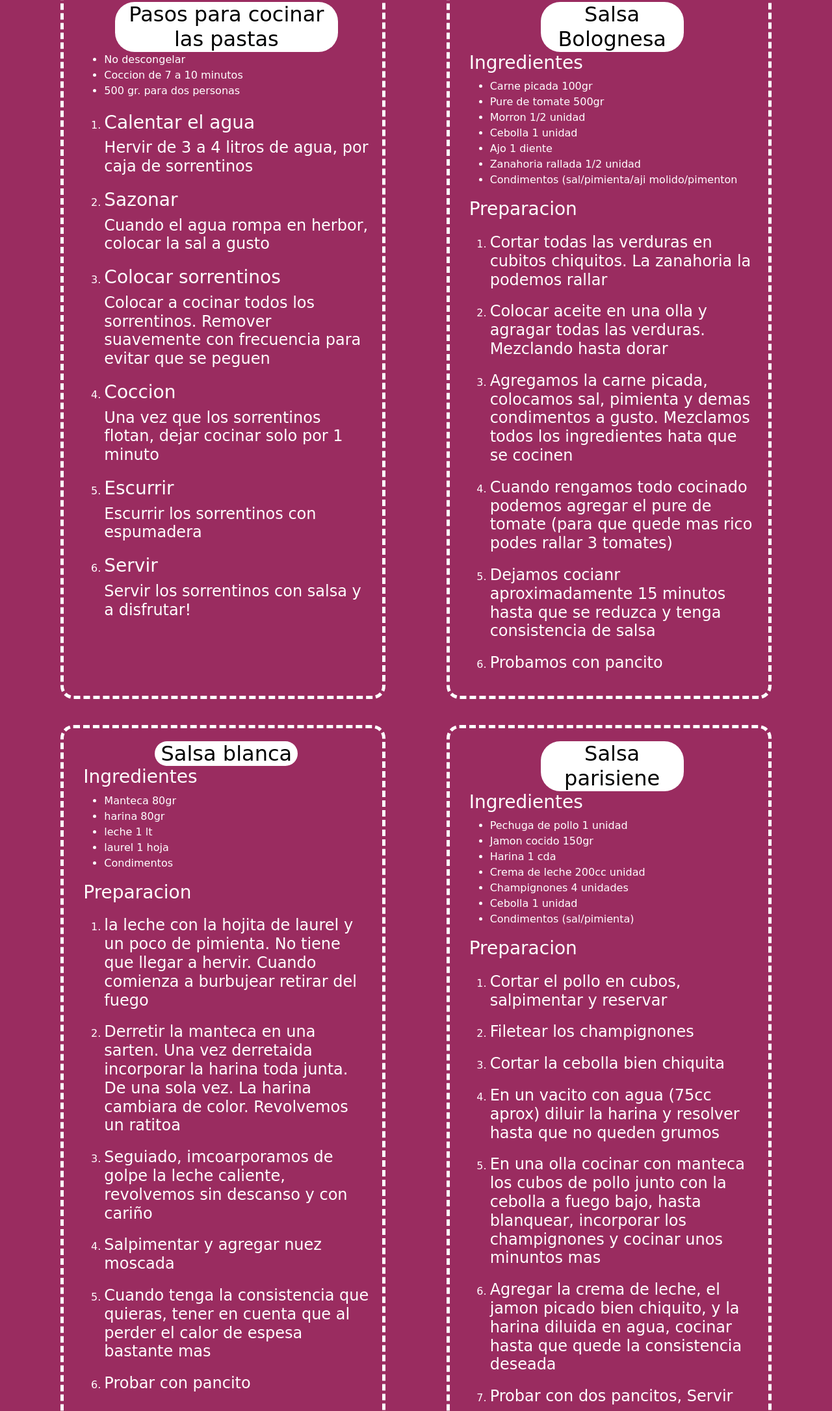
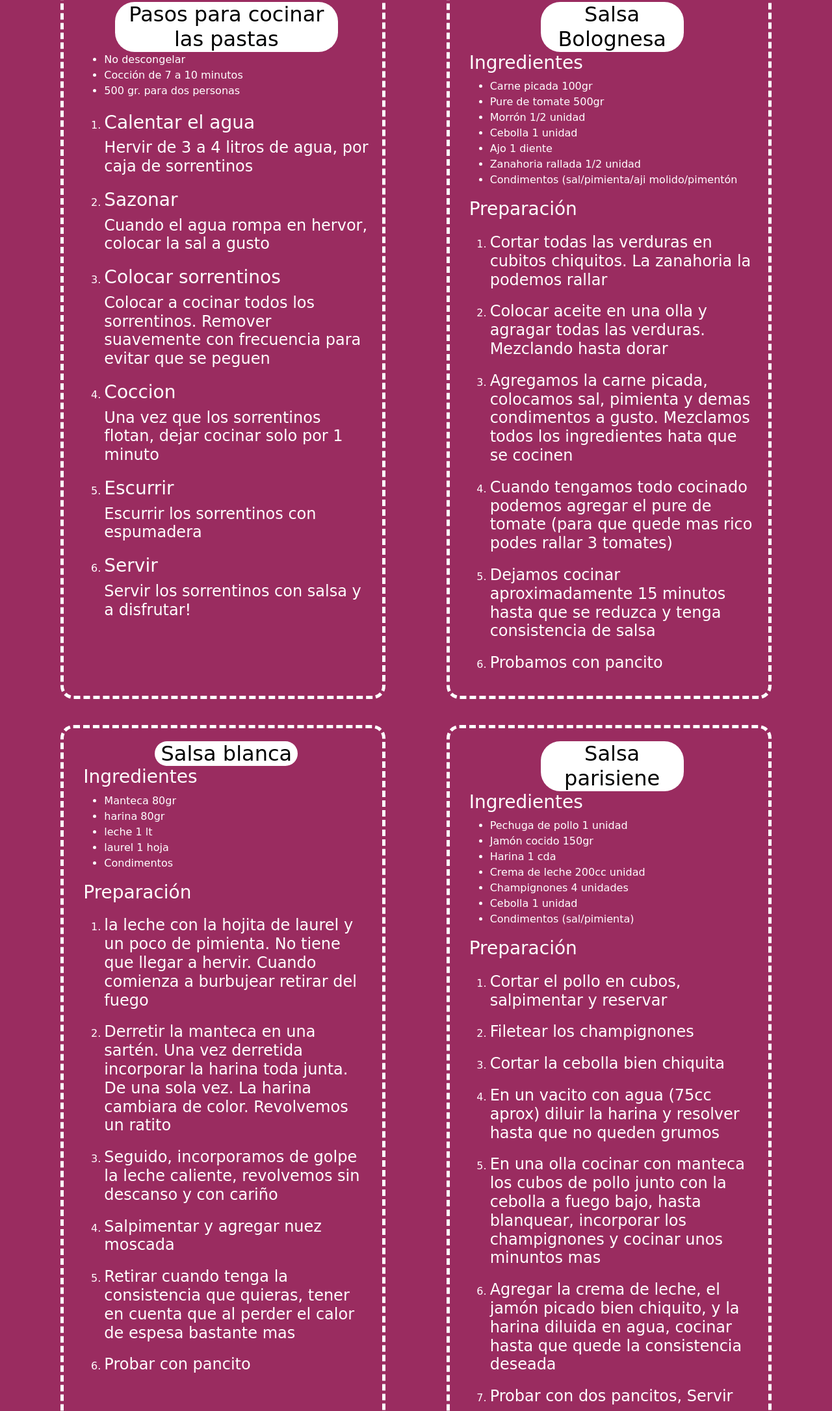
Before and after one commit to ramirolp22/Pagina-Alfredo, a website: page Pages/recomendaciones.html in a window 1280 px wide. Shown: the part 204-2376 px from the top of the page at 65% size. Drawn offline with Linux system fonts and the light colour scheme.

Commit message:
terminado

```diff
--- a/Pages/recomendaciones.html
+++ b/Pages/recomendaciones.html
@@ -60,7 +60,7 @@
             <h2 class="recomendaciones__PCPTitulo">Pasos para cocinar las pastas</h2>
             <ul class="recomendaciones__lista">
                 <li>No descongelar</li>
-                <li>Coccion de 7 a 10 minutos</li>
+                <li>Cocción de 7 a 10 minutos</li>
                 <li>500 gr. para dos personas</li>
             </ul>
             <ol>
@@ -70,7 +70,7 @@
                 </li>
                 <li>
                     <h3>Sazonar</h3>
-                        <h4><p>Cuando el agua rompa en herbor, colocar la sal a gusto</p></h4>
+                        <h4><p>Cuando el agua rompa en hervor, colocar la sal a gusto</p></h4>
                 </li>
                 <li>
                     <h3>Colocar sorrentinos</h3>
@@ -96,19 +96,19 @@
             <ul class="recomendaciones__lista">
                 <li>Carne picada 100gr</li>
                 <li>Pure de tomate 500gr</li>
-                <li>Morron 1/2 unidad</li>
+                <li>Morrón 1/2 unidad</li>
                 <li>Cebolla 1 unidad</li>
                 <li>Ajo 1 diente</li>
                 <li>Zanahoria rallada 1/2 unidad</li>
-                <li>Condimentos (sal/pimienta/aji molido/pimenton</li>
+                <li>Condimentos (sal/pimienta/aji molido/pimentón</li>
             </ul>
-            <h3>Preparacion</h3>
+            <h3>Preparación</h3>
             <ol>
                 <li><h4><p>Cortar todas las verduras en cubitos chiquitos. La zanahoria la podemos rallar</p></h4></li>
                 <li><h4><p>Colocar aceite en una olla y agragar todas las verduras. Mezclando hasta dorar</p></li>
                 <li><h4><p>Agregamos la carne picada, colocamos sal, pimienta y demas condimentos a gusto. Mezclamos todos los ingredientes hata que se cocinen</p></h4></li>
-                <li><h4><p>Cuando rengamos todo cocinado podemos agregar el pure de tomate (para que quede mas rico podes rallar 3 tomates)</p></h4></li>
-                <li><h4><p>Dejamos cocianr aproximadamente 15 minutos hasta que se reduzca y tenga consistencia de salsa</p></h4></li>
+                <li><h4><p>Cuando tengamos todo cocinado podemos agregar el pure de tomate (para que quede mas rico podes rallar 3 tomates)</p></h4></li>
+                <li><h4><p>Dejamos cocinar aproximadamente 15 minutos hasta que se reduzca y tenga consistencia de salsa</p></h4></li>
                 <li><h4><p>Probamos con pancito</p></li>
             </ol>
         </div>
@@ -124,13 +124,13 @@
                 <li>laurel 1 hoja</li>
                 <li>Condimentos</li>
             </ul>
-            <h3>Preparacion</h3>
+            <h3>Preparación</h3>
             <ol>
                 <li><h4><p>la leche con la hojita de laurel y un poco de pimienta. No tiene que llegar a hervir. Cuando comienza a burbujear retirar del fuego</p></h4></li>
-                <li><h4><p>Derretir la manteca en una sarten. Una vez derretaida incorporar la harina toda junta. De una sola vez. La harina cambiara de color. Revolvemos un ratitoa</p></h4></li>
-                <li><h4><p>Seguiado, imcoarporamos de golpe la leche caliente, revolvemos sin descanso y con cariño</p></h4></li>
+                <li><h4><p>Derretir la manteca en una sartén. Una vez derretida incorporar la harina toda junta. De una sola vez. La harina cambiara de color. Revolvemos un ratito</p></h4></li>
+                <li><h4><p>Seguido, incorporamos de golpe la leche caliente, revolvemos sin descanso y con cariño</p></h4></li>
                 <li><h4><p>Salpimentar y agregar nuez moscada</p></h4></li>
-                <li><h4><p>Cuando tenga la consistencia que quieras, tener en cuenta que al perder el calor de espesa bastante mas</p></h4></li>
+                <li><h4><p>Retirar cuando tenga la consistencia que quieras, tener en cuenta que al perder el calor de espesa bastante mas</p></h4></li>
                 <li><h4><p>Probar con pancito</p></h4></li>
             </ol>
         </div>
@@ -139,21 +139,21 @@
             <h3>Ingredientes</h3>
             <ul class="recomendaciones__lista">
                 <li>Pechuga de pollo 1 unidad</li>
-                <li>Jamon cocido 150gr</li>
+                <li>Jamón cocido 150gr</li>
                 <li>Harina 1 cda</li>
                 <li>Crema de leche 200cc unidad</li>
                 <li>Champignones 4 unidades</li>
                 <li>Cebolla 1 unidad</li>
                 <li>Condimentos (sal/pimienta)</li>
             </ul>
-            <h3>Preparacion</h3>
+            <h3>Preparación</h3>
             <ol>
                 <li><h4><p>Cortar el pollo en cubos, salpimentar y reservar</p></h4></li>
                 <li><h4><p>Filetear los champignones</p></h4></li>
                 <li><h4><p>Cortar la cebolla bien chiquita</p></h4></li>
                 <li><h4><p>En un vacito con agua (75cc aprox) diluir la harina y resolver hasta que no queden grumos</p></h4></li>
                 <li><h4><p>En una olla cocinar con manteca los cubos de pollo junto con la cebolla a fuego bajo, hasta blanquear, incorporar los champignones y cocinar unos minuntos mas</p></h4></li>
-                <li><h4><p>Agregar la crema de leche, el jamon picado bien chiquito, y la harina diluida en agua, cocinar hasta que quede la consistencia deseada</p></h4></li>
+                <li><h4><p>Agregar la crema de leche, el jamón picado bien chiquito, y la harina diluida en agua, cocinar hasta que quede la consistencia deseada</p></h4></li>
                 <li><h4><p>Probar con dos pancitos, Servir</p></h4></li>
             </ol>
         </div>
```
Also changed, not shown: Pages/clubAlfredo.html (+1 -1 lines), Pages/fotos.html (+1 -1 lines), index.html (+3 -3 lines), imagenes/fotoDeCorazones.jpeg (added), imagenes/fotoLocal2.jpg, imagenes/fotoLocal4.jpg.
